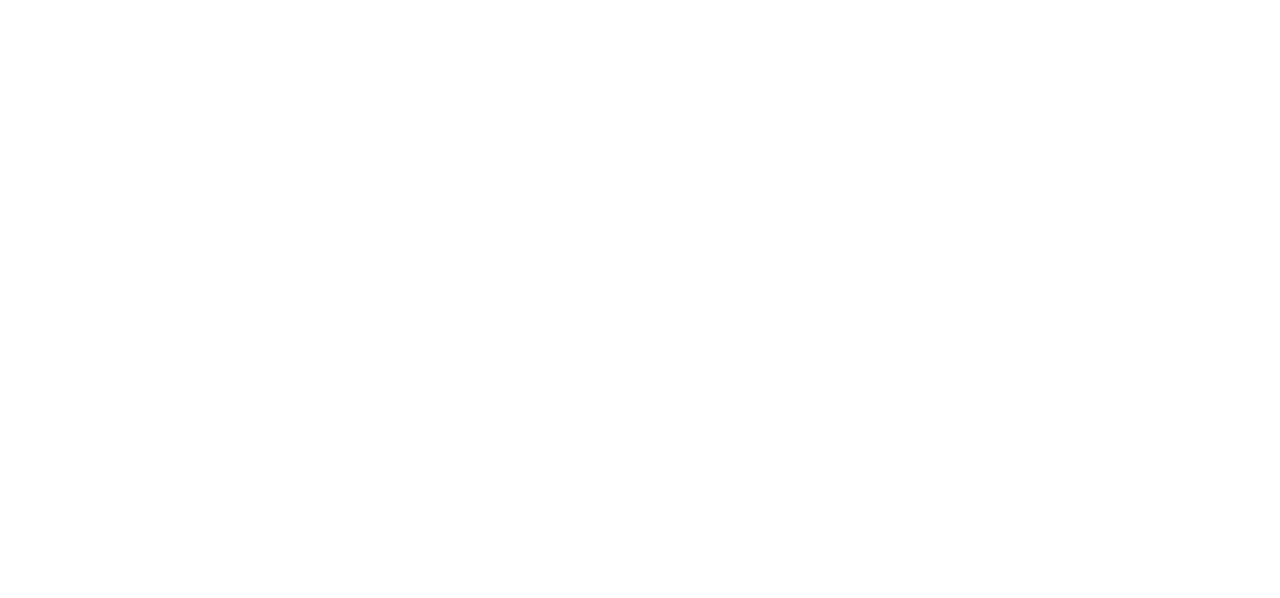
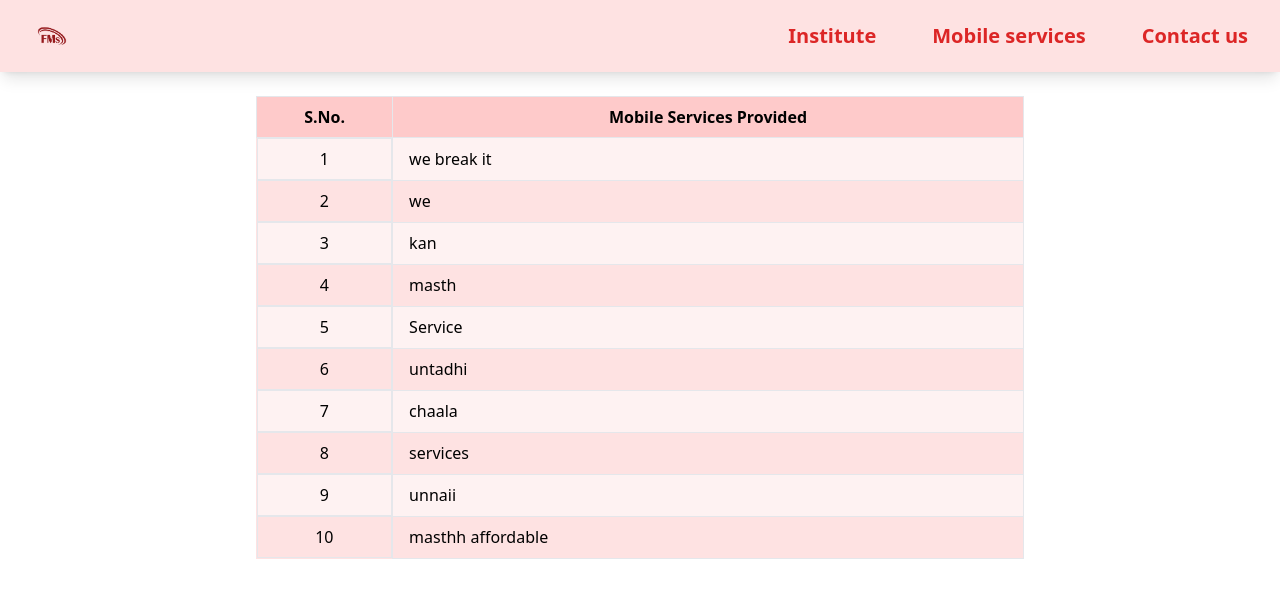
Before and after one commit to balavenkat123/fabtech-solutions, a React (Vite) app: page /mobileservices in a window 1280 px wide. Before the commit this address had no page. Shown: the top 598 px of the page. Built offline with nearby package versions, Linux system fonts and the light colour scheme; a web font is replaced by a local one.

Commit message:
route-changes

```diff
--- a/src/App.jsx
+++ b/src/App.jsx
@@ -38,23 +38,19 @@ export default function App() {
     <Follow/> */}
               </section>
               <section>
-                <CustomerReviews/>
-              </section><br></br><br></br>
+                <CustomerReviews />
+              </section>
+              <br></br>
+              <br></br>
               <section className="padding-x padding-t pb-8 bg-black text-blue-200">
                 <Footer />
-              </section>
-              {/* <section>
-                <Institute />
-              </section> */}
-              <section>
-                <Mobileservices/>
               </section>
             </main>
           }
         />
 
         <Route path="institute" element={<Institute />} />
-        <Route path="services" element={<Services />} />
+        <Route path="mobileservices" element={<Mobileservices />} />
       </Routes>
     </BrowserRouter>
   );
--- a/src/components/Nav.jsx
+++ b/src/components/Nav.jsx
@@ -47,7 +47,7 @@ const Nav = () => {
             whileHover={{ scale: 0.9 }}
             className="cursor-pointer text-red-600 md:text-xl font-bold"
           >
-            <NavLink to="/services">Mobile services</NavLink>
+            <NavLink to="/mobileservices">Mobile services</NavLink>
           </motion.li>
           <motion.li
             whileHover={{ scale: 0.9 }}
--- a/src/components/Nav1.jsx
+++ b/src/components/Nav1.jsx
@@ -47,7 +47,7 @@ const Nav = () => {
             whileHover={{ scale: 0.9 }}
             className="cursor-pointer text-red-600 md:text-xl font-bold"
           >
-            <NavLink to="/services">Mobile services</NavLink>
+            <NavLink to="/mobileservices">Mobile services</NavLink>
           </motion.li>
           <motion.li
             whileHover={{ scale: 0.9 }}
--- a/src/sections/Mobileservices.jsx
+++ b/src/sections/Mobileservices.jsx
@@ -1,41 +1,47 @@
-import React from 'react'
-import Nav from '../components/Nav1';
+import React from "react";
+import Nav1 from "../components/Nav1";
 const Mobileservices = () => {
   const services = [
-        { id: 1, name: 'we break it' },
-        { id: 2, name: 'we' },
-        { id: 3, name: 'kan ' },
-        { id: 4, name: 'masth' },
-        { id: 5, name: 'Service ' },
-        { id: 6, name: 'untadhi' },
-        { id: 7, name: 'chaala' },
-        { id: 8, name: 'services' },
-        { id: 9, name: 'unnaii' },
-        { id: 10, name: 'masthh affordable' },
+    { id: 1, name: "we break it" },
+    { id: 2, name: "we" },
+    { id: 3, name: "kan " },
+    { id: 4, name: "masth" },
+    { id: 5, name: "Service " },
+    { id: 6, name: "untadhi" },
+    { id: 7, name: "chaala" },
+    { id: 8, name: "services" },
+    { id: 9, name: "unnaii" },
+    { id: 10, name: "masthh affordable" },
   ];
   return (
+    <div>
+      <Nav1 />
+      <br />
       <div className="w-full max-w-3xl mx-auto">
-        <h1 className='font-bold'>Route chey ra karthik puka</h1>
-      <Nav/>
         <table className="w-full table-auto bg-red-100">
           <thead>
             <tr className="bg-red-200">
-            <th className="border px-4 py-2">S.No.</th>
+              <th className="border px-1 py-2">S.No.</th>
               <th className="border px-4 py-2">Mobile Services Provided</th>
             </tr>
           </thead>
           <tbody>
             {services.map((service, index) => (
-            <tr key={service.id} className={index % 2 === 0 ? 'bg-red-50' : ''}>
-              <td className="border px-4 py-2">{index + 1}</td>
+              <tr
+                key={service.id}
+                className={index % 2 === 0 ? "bg-red-50 " : ""}
+              >
+                <td className="border px-1 py-2 flex justify-center">
+                  {index + 1}
+                </td>
                 <td className="border px-4 py-2">{service.name}</td>
               </tr>
             ))}
           </tbody>
         </table>
       </div>
+    </div>
   );
 };
 
-
-export default Mobileservices
+export default Mobileservices;
```
Lines whose indentation alone changed are shown as unchanged.
